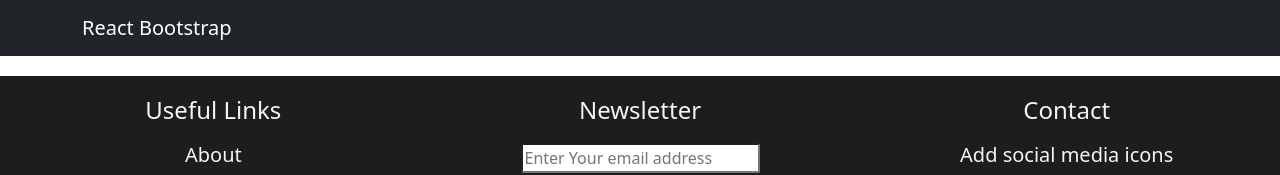
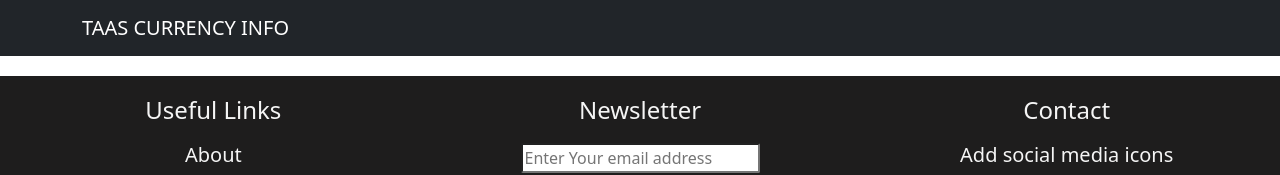
Before and after one commit to Loltolo-Lesapiti/Metrics-webapp, a React (Create React App) app: page /CurrencyExchange/1 in a window 1280 px wide. Shown: the top 175 px of the page. Built offline with nearby package versions, Linux system fonts and the light colour scheme.

Commit message:
Update the navbar and the footer.

```diff
--- a/src/components/Navbar/navbar.js
+++ b/src/components/Navbar/navbar.js
@@ -6,7 +6,7 @@
     <>
       <Navbar bg="dark" variant="dark">
         <Container>
-          <Navbar.Brand href="#home">React Bootstrap</Navbar.Brand>
+          <Navbar.Brand href="#home">TAAS CURRENCY INFO</Navbar.Brand>
         </Container>
       </Navbar>
     </>
```
